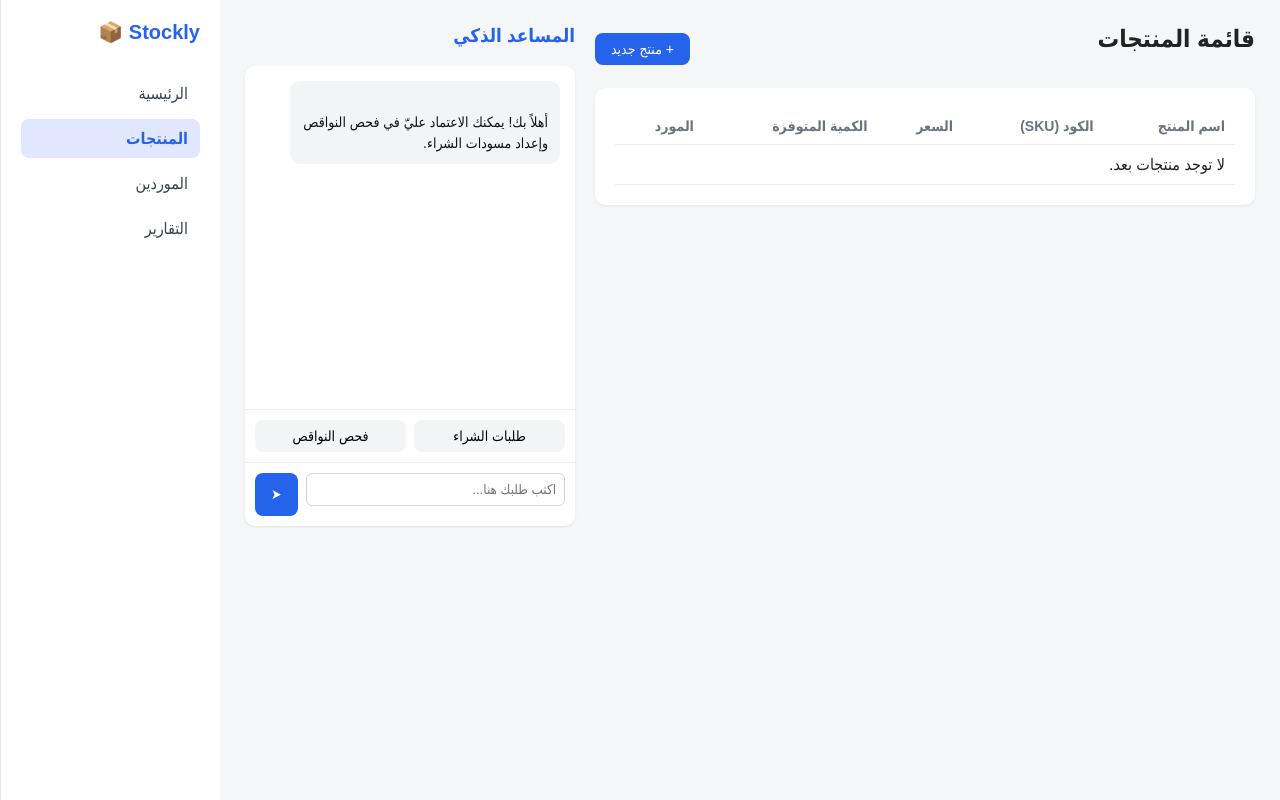
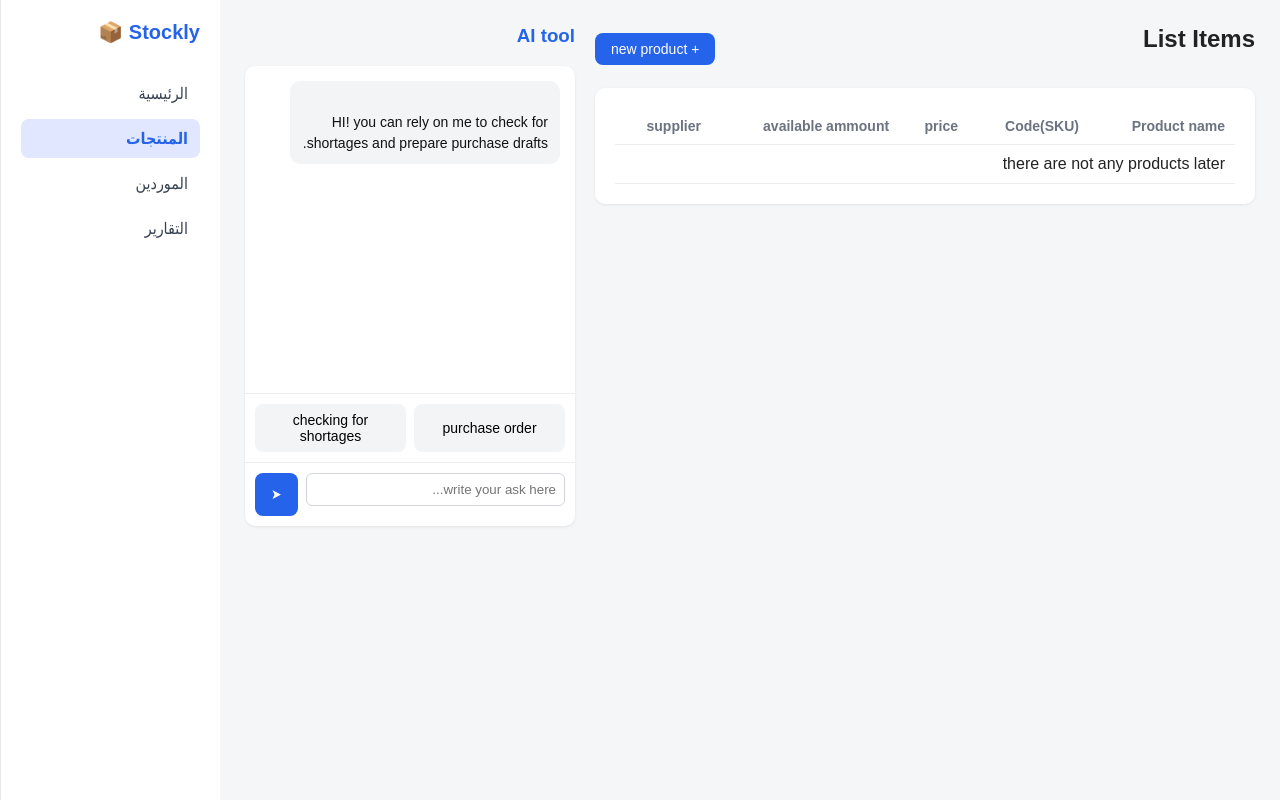
Before and after one commit to HABIBA204/inventory-agent-project, a Django app: page /products/ in a window 1280 px wide. Run offline with Django 5.2, Linux system fonts and the light colour scheme; the visitor is signed in with stand-in values (Sample User, id 1); data that the repository does not hold is empty.

Commit message:
the final update

```diff
--- a/apps/inventory/templates/inventory/product_list.html
+++ b/apps/inventory/templates/inventory/product_list.html
@@ -7,19 +7,19 @@
     <!-- جدول المنتجات -->
     <div style="flex:2;">
         <div style="display:flex; justify-content:space-between; align-items:center; margin-bottom:15px;">
-            <h2>قائمة المنتجات</h2>
-            <a href="{% url 'add_product' %}" class="btn btn-blue">+ منتج جديد</a>
+            <h2>List Items</h2>
+            <a href="{% url 'add_product' %}" class="btn btn-blue">+ new product</a>
         </div>
 
         <div class="card">
             <table>
                 <thead>
                     <tr>
-                        <th>اسم المنتج</th>
-                        <th>الكود (SKU)</th>
-                        <th>السعر</th>
-                        <th>الكمية المتوفرة</th>
-                        <th>المورد</th>
+                        <th>Product name</th>
+                        <th>Code(SKU)</th>
+                        <th>price</th>
+                        <th>available ammount</th>
+                        <th>supplier</th>
                     </tr>
                 </thead>
                 <tbody>
@@ -32,7 +32,7 @@
                         <td>{{ product.supplier.name|default:"—" }}</td>
                     </tr>
                     {% empty %}
-                    <tr><td colspan="5">لا توجد منتجات بعد.</td></tr>
+                    <tr><td colspan="5">there are not any products later</td></tr>
                     {% endfor %}
                 </tbody>
             </table>
@@ -41,24 +41,24 @@
 
     <!-- المساعد الذكي -->
     <div style="flex:1; min-width:300px; max-width:340px; position: sticky; top: 20px;">
-        <h3 style="color:#2563eb; margin-top:0;"> المساعد الذكي</h3>
+        <h3 style="color:#2563eb; margin-top:0;"> AI tool</h3>
 
         <div class="card" style="display:flex; flex-direction:column; height:460px; padding:0;">
 
             <div id="chat-window" style="flex:1; overflow-y:auto; padding:15px;">
                 <div class="chat-bubble bot">
-                    أهلاً بك! يمكنك الاعتماد عليّ في فحص النواقص وإعداد مسودات الشراء.
+                    HI! you can rely on me to check for shortages and prepare purchase drafts.
                 </div>
             </div>
 
             <div style="padding:10px; border-top:1px solid #eee; display:flex; gap:8px;">
-                <button type="button" class="btn" style="background:#f3f4f6; flex:1;" onclick="sendQuickMessage('اعرض لي طلبات الشراء المطلوبة')">طلبات الشراء</button>
-                <button type="button" class="btn" style="background:#f3f4f6; flex:1;" onclick="sendQuickMessage('افحص المنتجات الناقصة في المخزون')">فحص النواقص</button>
+                <button type="button" class="btn" style="background:#f3f4f6; flex:1;" onclick="sendQuickMessage('show me all purchase order')">purchase order</button>
+                <button type="button" class="btn" style="background:#f3f4f6; flex:1;" onclick="sendQuickMessage('check all shortages product in stock')">checking for shortages</button>
             </div>
 
             <form id="chat-form" style="padding:10px; border-top:1px solid #eee; display:flex; gap:8px;">
                 {% csrf_token %}
-                <input type="text" id="chat-input" placeholder="اكتب طلبك هنا..." autocomplete="off">
+                <input type="text" id="chat-input" placeholder="write your ask here..." autocomplete="off">
                 <button type="submit" id="chat-send-btn" class="btn btn-blue">➤</button>
             </form>
 
@@ -117,7 +117,7 @@
         setLoading(true);
 
         // مؤشر "بيكتب..." لحد ما يجيله الرد
-        var typingBubble = addBubble('المساعد بيفكر...', 'typing');
+        var typingBubble = addBubble('assistant is thinking...', 'typing');
 
         // مهلة 30 ثانية: لو الرد اتأخر أكتر من كدا نوقف الطلب ونطلع رسالة واضحة
         var controller = new AbortController();
@@ -145,7 +145,7 @@
         .then(function(result) {
             typingBubble.remove();
             if (!result.ok) {
-                addBubble(result.data.error || 'حصل خطأ غير معروف.', 'error');
+                addBubble(result.data.error || 'unknown error is happened', 'error');
                 return;
             }
             chatHistory = result.data.history || chatHistory;
@@ -154,9 +154,9 @@
         .catch(function(err) {
             typingBubble.remove();
             if (err.name === 'AbortError') {
-                addBubble('الطلب استغرق وقت طويل جداً، حاول تاني.', 'error');
+                addBubble('the request took too long ,please try again', 'error');
             } else {
-                addBubble('تعذر الاتصال بالسيرفر: ' + err, 'error');
+                addBubble('Failed to connect to the server ' + err, 'error');
             }
         })
         .finally(function() {
```
